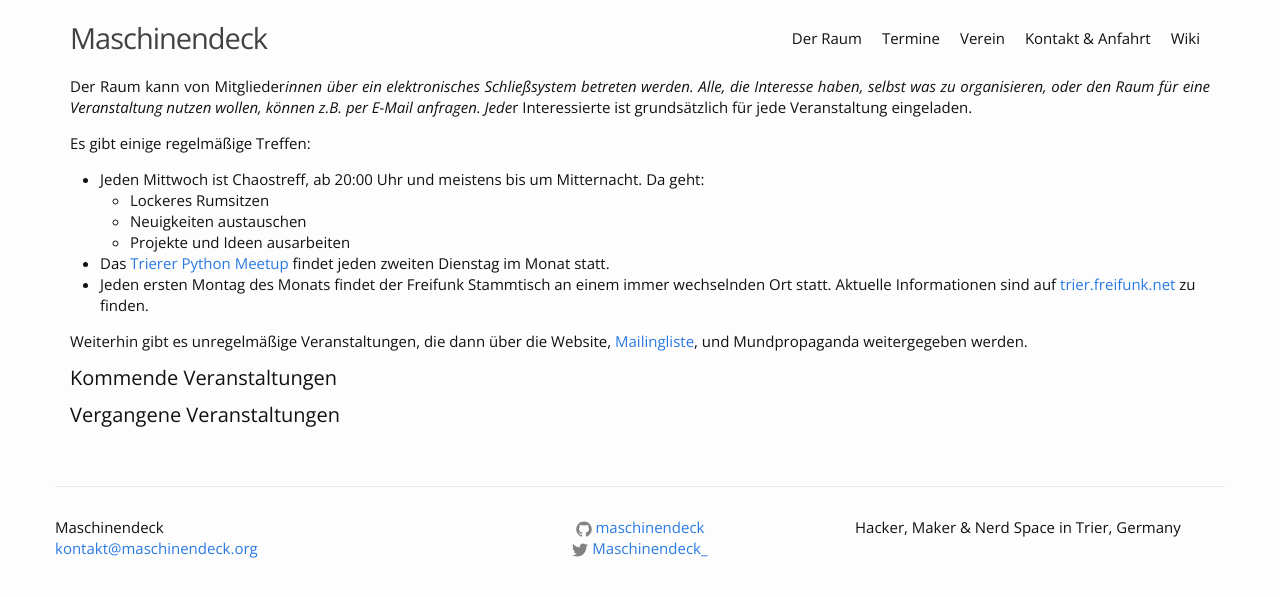
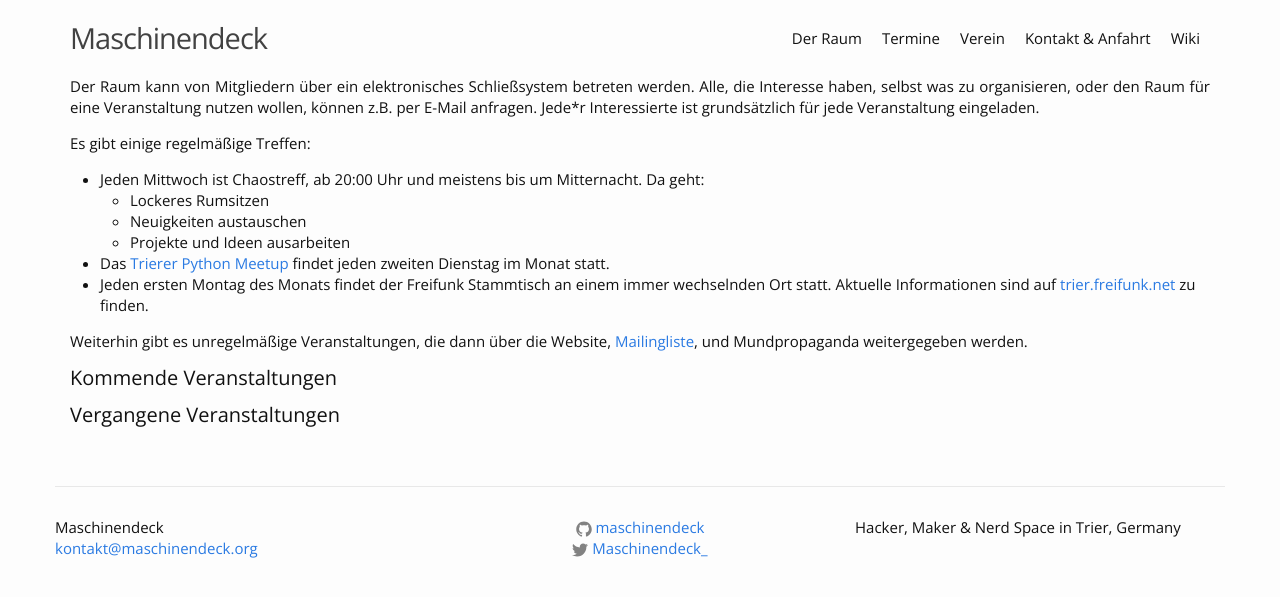
Before and after one commit to maschinendeck/maschinendeck.github.io, a Jekyll site: the page built from events.md, in a window 1280 px wide. Shown: the top 597 px of the page. Built offline with Jekyll 4.4.1, drawn with Linux system fonts in a browser that asks for light colours.

Commit message:
Whoopsie, brain was broken

```diff
--- a/events.md
+++ b/events.md
@@ -4,7 +4,7 @@ title: Veranstaltungen
 permalink: /events/
 ---
 
-Der Raum kann von Mitglieder*innen über ein elektronisches Schließsystem
+Der Raum kann von Mitgliedern über ein elektronisches Schließsystem
 betreten werden.
 Alle, die Interesse haben, selbst was zu organisieren, oder den Raum für eine Veranstaltung nutzen wollen, können z.B. per E-Mail anfragen.
 Jede*r Interessierte ist grundsätzlich für jede Veranstaltung eingeladen.
```
Also changed, not shown: about.md (+1 -1 lines).
